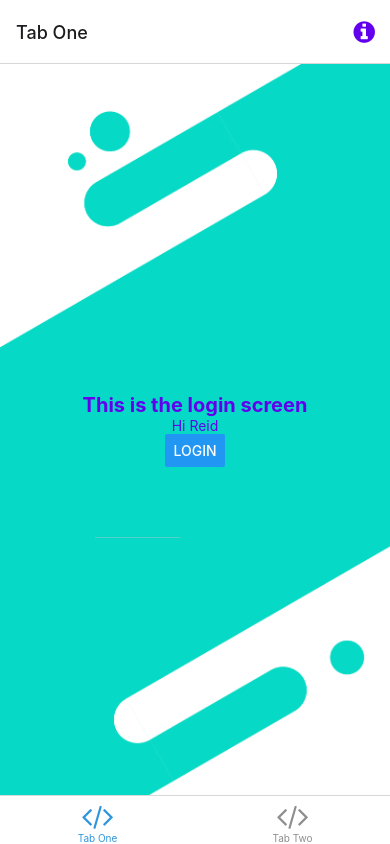
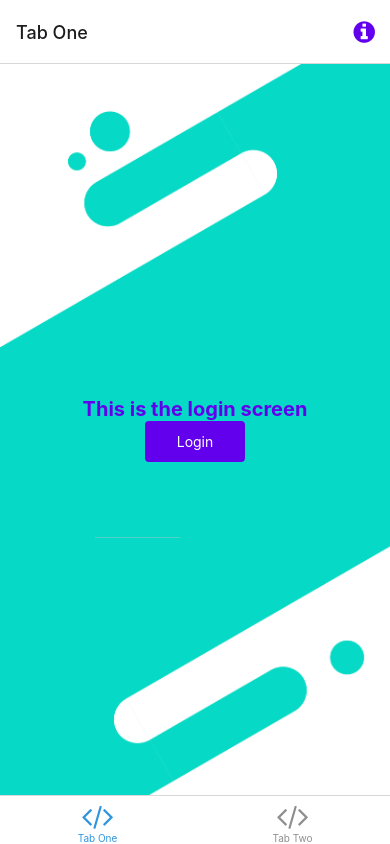
Before and after one commit to SebastianAlejos/Unitivity, a React Native app: screen /TabOne in a window 390 px wide. Built offline with nearby package versions, Linux system fonts and the light colour scheme; what expo-linking would draw is missing.

Commit message:
Added button styling

```diff
--- a/screens/TabOneScreen.tsx
+++ b/screens/TabOneScreen.tsx
@@ -1,18 +1,19 @@
 import EditScreenInfo from '../components/EditScreenInfo';
 import { RootTabScreenProps } from '../types';
-import { Alert, Button, ImageBackground, StyleSheet, Text, View } from "react-native";
-
-
+import { Alert, Button, ImageBackground, Pressable, StyleSheet, Text, View } from "react-native";
+import React from 'react';
 
 const image = { uri: "../assets/images/splash_1.png" };
+
 
 export default function TabOneScreen({ navigation }: RootTabScreenProps<'TabOne'>) {
   return (
     <ImageBackground source={require("../assets/images/splash_1.png")} resizeMode="cover" style={styles.image}>
       <View style={styles.container}>
         <Text style={styles.title}>This is the login screen</Text>
-        <Text style={styles.text}>Hi Reid</Text>
-        <Button title="Login" onPress={() => Alert.alert('You signed in')}/>
+        <Pressable style={styles.button} onPress={()=>{ alert('You have logged in successfully'); }}>
+      <Text style={styles.label}>Login</Text>
+    </Pressable>
       </View>
     </ImageBackground>
   );
@@ -43,4 +44,16 @@ const styles = StyleSheet.create({
     height:'100%',
     justifyContent: "center"
   },
+  button: {
+    alignItems: 'center',
+    justifyContent: 'center',
+    paddingVertical: 12,
+    paddingHorizontal: 32,
+    borderRadius: 4,
+    elevation: 3,
+    backgroundColor: '#6200EE',
+  },
+  label:{
+    color: 'white'
+  }
 });
```
